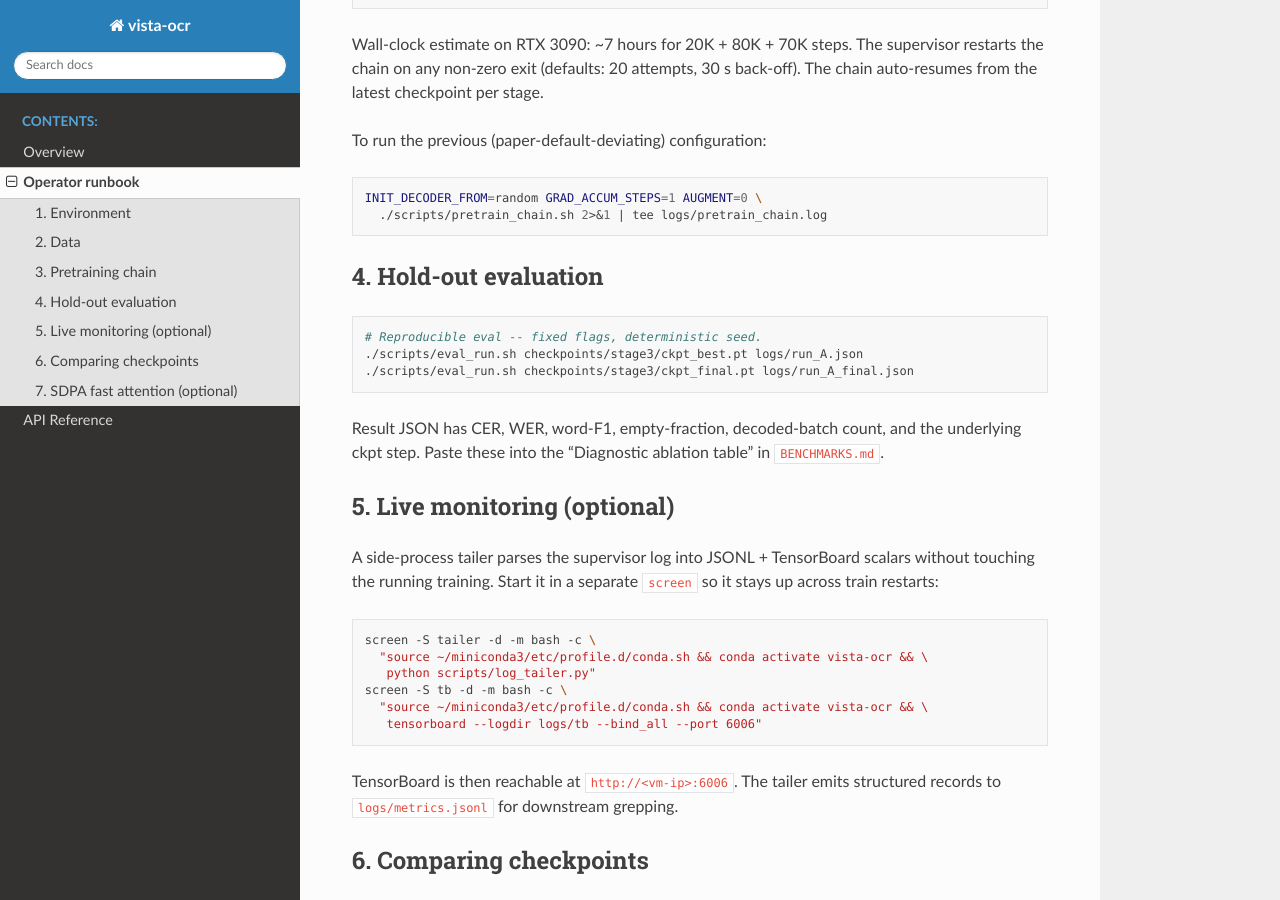
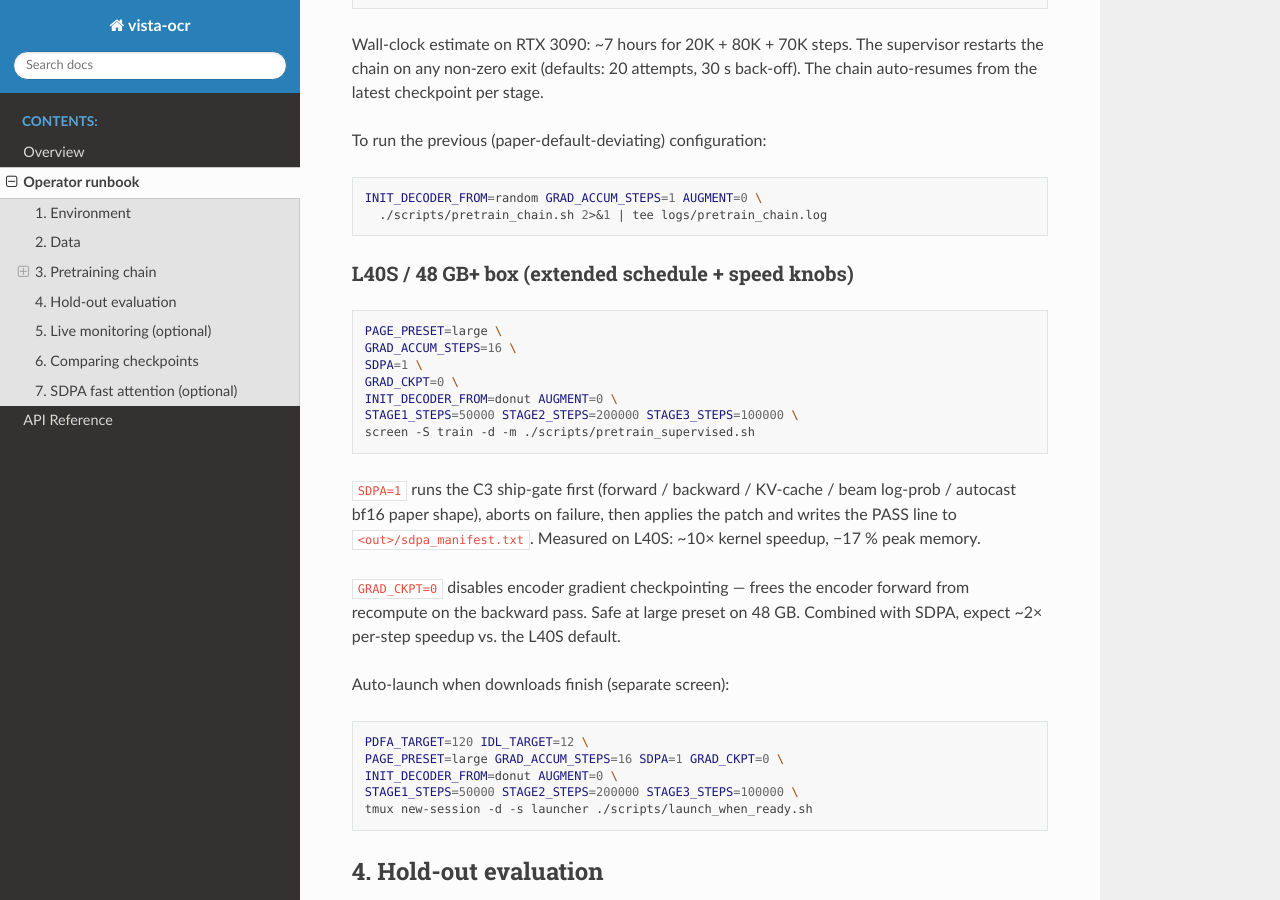
Before and after one commit to csae2414/vista-ocr, a Sphinx documentation site: the page built from docs/operator-runbook.md, in a window 1280 px wide and 900 px high, scrolled down 843 px. Built offline with Sphinx 7.4.7 and the Read the Docs theme 3.1.0, drawn with Linux system fonts in a browser that asks for light colours.

Commit message:
Speed knobs: SDPA + --no-grad-ckpt envs in chain; docs

````diff
--- a/docs/operator-runbook.md
+++ b/docs/operator-runbook.md
@@ -46,6 +46,39 @@ To run the previous (paper-default-deviating) configuration:
 ```bash
 INIT_DECODER_FROM=random GRAD_ACCUM_STEPS=1 AUGMENT=0 \
   ./scripts/pretrain_chain.sh 2>&1 | tee logs/pretrain_chain.log
+```
+
+### L40S / 48 GB+ box (extended schedule + speed knobs)
+
+```bash
+PAGE_PRESET=large \
+GRAD_ACCUM_STEPS=16 \
+SDPA=1 \
+GRAD_CKPT=0 \
+INIT_DECODER_FROM=donut AUGMENT=0 \
+STAGE1_STEPS=50000 STAGE2_STEPS=200000 STAGE3_STEPS=100000 \
+screen -S train -d -m ./scripts/pretrain_supervised.sh
+```
+
+`SDPA=1` runs the C3 ship-gate first (forward / backward / KV-cache /
+beam log-prob / autocast bf16 paper shape), aborts on failure, then
+applies the patch and writes the PASS line to
+`<out>/sdpa_manifest.txt`. Measured on L40S: ~10× kernel speedup, −17 %
+peak memory.
+
+`GRAD_CKPT=0` disables encoder gradient checkpointing — frees the
+encoder forward from recompute on the backward pass. Safe at large
+preset on 48 GB. Combined with SDPA, expect ~2× per-step speedup
+vs. the L40S default.
+
+Auto-launch when downloads finish (separate screen):
+
+```bash
+PDFA_TARGET=120 IDL_TARGET=12 \
+PAGE_PRESET=large GRAD_ACCUM_STEPS=16 SDPA=1 GRAD_CKPT=0 \
+INIT_DECODER_FROM=donut AUGMENT=0 \
+STAGE1_STEPS=50000 STAGE2_STEPS=200000 STAGE3_STEPS=100000 \
+tmux new-session -d -s launcher ./scripts/launch_when_ready.sh
 ```
 
 ## 4. Hold-out evaluation
````
Also changed, not shown: CHANGELOG.md (+35 -0 lines), README.md (+4 -0 lines), 4 other files.
